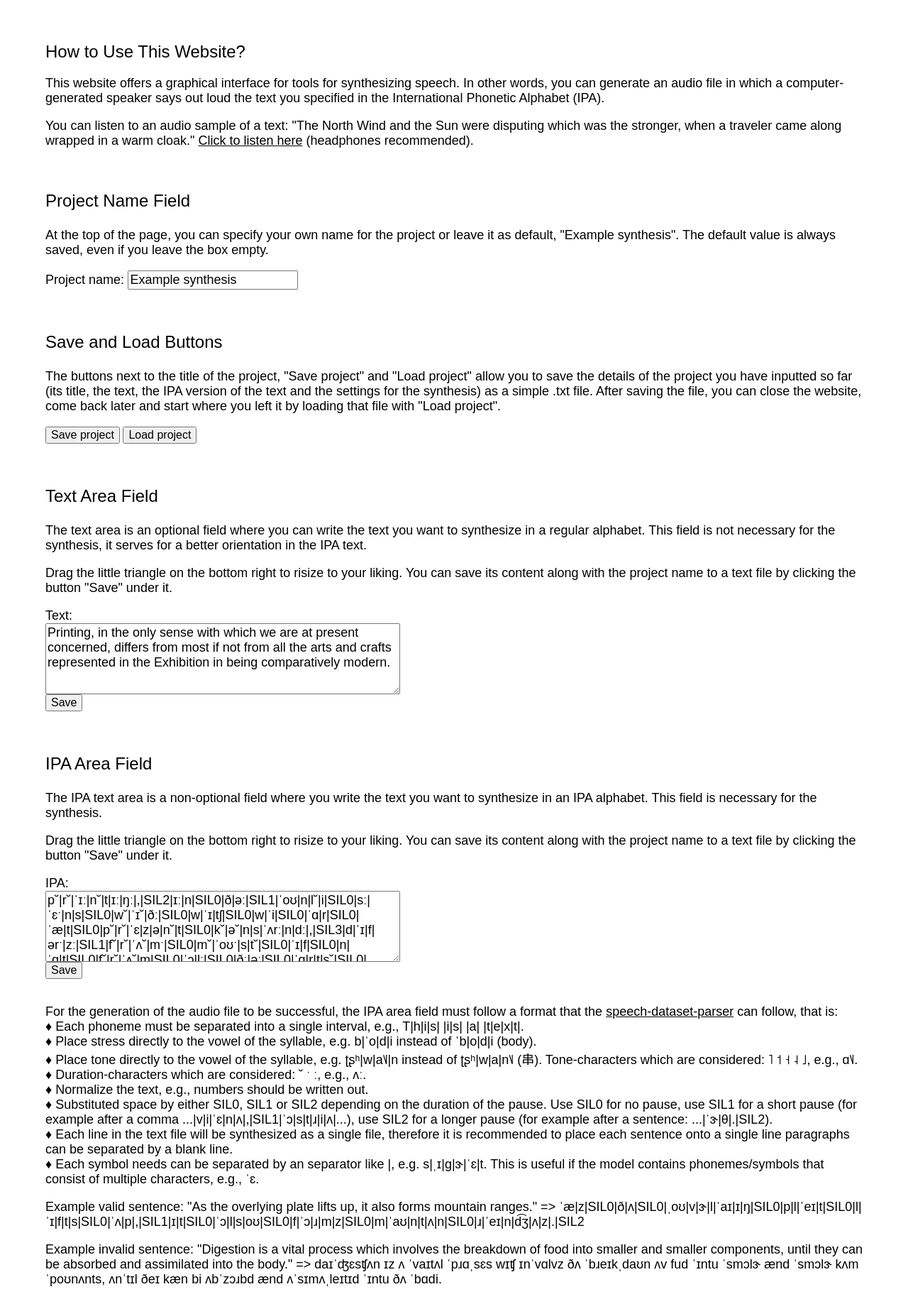
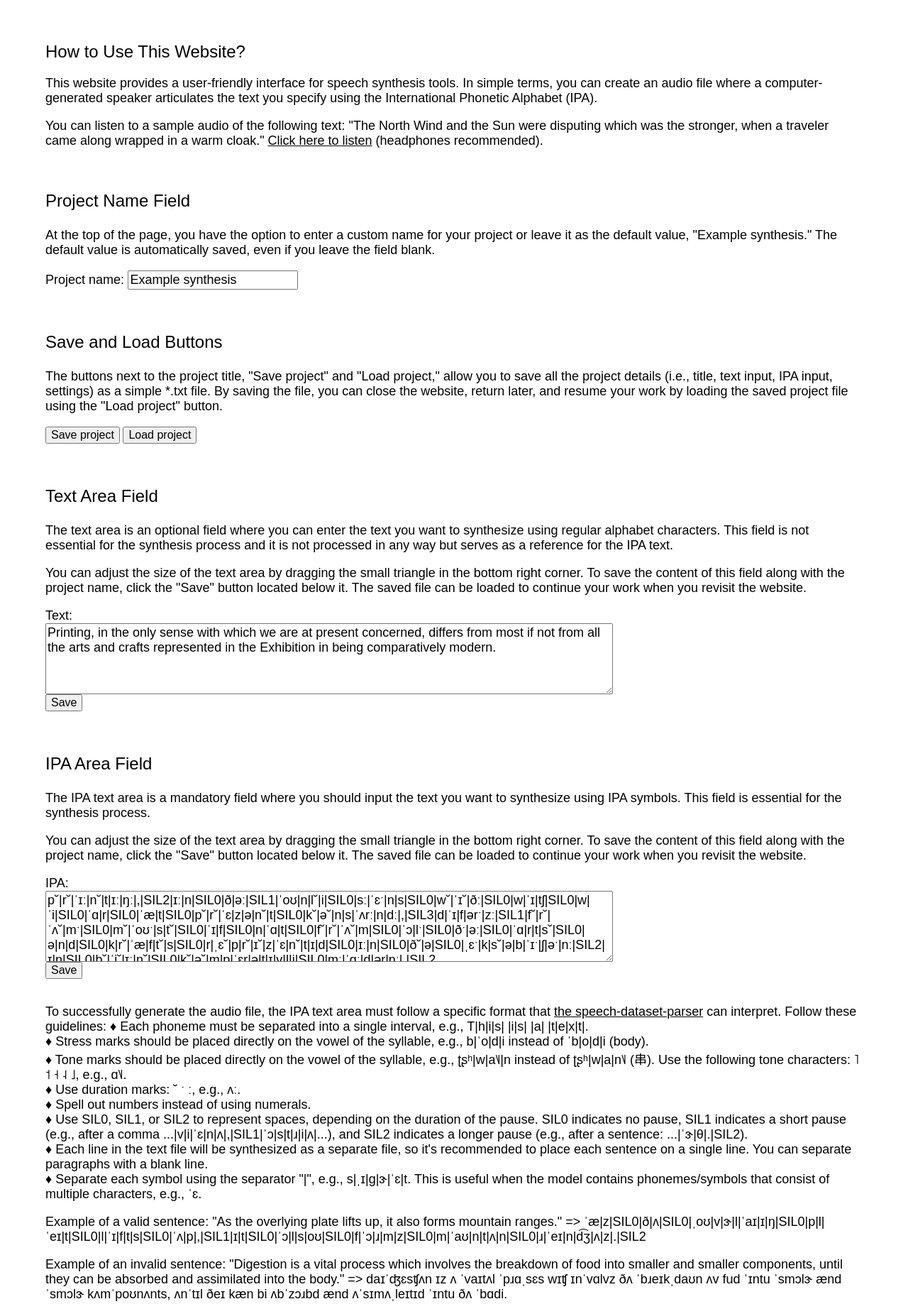
Before and after one commit to ntlprzybysz/synthesis-gui, a Django app: page /synthesis/help/ in a window 1280 px wide. Shown: the part 131-1968 px from the top of the page at 71% size. Run offline with Django 4.2, Linux system fonts and the light colour scheme.

Commit message:
Finished writing about and help, added some changes to CSS and HTML

```diff
--- a/synthesis/static/base.css
+++ b/synthesis/static/base.css
@@ -118,7 +118,8 @@ textarea {
 }
 
 #save-text-input-button,
-#save-ipa-input-button {
+#save-ipa-input-button,
+#download-button {
     width: min-content;
 }
 
--- a/synthesis/templates/help.html
+++ b/synthesis/templates/help.html
@@ -9,31 +9,32 @@
 <div class="content">
     <h2>How to Use This Website?</h2>
     <p>
-        This website offers a graphical interface for tools for synthesizing speech. In other words,
-        you can generate an audio file in which a computer-generated speaker says out loud
-        the text you specified in the International Phonetic Alphabet (IPA).
+        This website provides a user-friendly interface for speech synthesis tools. In simple terms,
+        you can create an audio file where a computer-generated speaker articulates the text
+        you specify using the International Phonetic Alphabet (IPA).
     </p>
     <p>
-        You can listen to an audio sample of a text: "The North Wind and the Sun were disputing which was
+        You can listen to a sample audio of the following text: "The North Wind and the Sun were disputing which was
         the stronger, when a traveler came along wrapped in a warm cloak."
-        <a href="https://tuc.cloud/index.php/s/gzaYDNKinHw6GCz">Click to listen here</a> (headphones recommended).
+        <a href="https://tuc.cloud/index.php/s/gzaYDNKinHw6GCz">Click here to listen</a> (headphones recommended).
     </p>
     <br>
 
     <h3>Project Name Field</h3>
     <p>
-        At the top of the page, you can specify your own name for the project or leave it as default,
-        "Example synthesis". The default value is always saved, even if you leave the box empty.</p>
+        At the top of the page, you have the option to enter a custom name for your project or leave it as
+        the default value, "Example synthesis." The default value is automatically saved, even if you
+        leave the field blank.</p>
         <label for="project-name">Project name:</label>
         <input type="text" id="project-name" value="Example synthesis">
     <br><br><br>
 
     <h3>Save and Load Buttons</h3>
     <p>
-        The buttons next to the title of the project, "Save project" and "Load project" allow you to
-        save the details of the project you have inputted so far (its title, the text, the IPA version
-        of the text and the settings for the synthesis) as a simple .txt file. After saving the file,
-        you can close the website, come back later and start where you left it by loading that file with "Load project".
+        The buttons next to the project title, "Save project" and "Load project," allow you to save all
+        the project details (i.e., title, text input, IPA input, settings) as a simple *.txt file.
+        By saving the file, you can close the website, return later, and resume your work by loading
+        the saved project file using the "Load project" button.
     </p>
     <button type="button" id="save-project-button" class="primary-button">Save project</button>
     <button type="button" id="load-project-button" class="primary-button">Load project</button>
@@ -41,61 +42,66 @@
 
     <h3>Text Area Field</h3>
     <p>
-        The text area is an optional field where you can write the text you want to synthesize in a regular
-        alphabet. This field is not necessary for the synthesis, it serves for a better orientation in the IPA text.
+        The text area is an optional field where you can enter the text you want to synthesize using regular
+        alphabet characters. This field is not essential for the synthesis process and it is not processed
+        in any way but serves as a reference for the IPA text.
     </p>
     <p>
-        Drag the little triangle on the bottom right to risize to your liking. You can save its content along
-        with the project name to a text file by clicking the button "Save" under it.
+        You can adjust the size of the text area by dragging the small triangle in the bottom right corner.
+        To save the content of this field along with the project name, click the "Save" button located below it.
+        The saved file can be loaded to continue your work when you revisit the website.
     </p>
     <label for="text-input">Text:</label>
-    <textarea id="text-input" style="width: 500px; height: 100px;">Printing, in the only sense with which we are at present concerned, differs from most if not from all the arts and crafts represented in the Exhibition in being comparatively modern.</textarea>
+    <textarea id="text-input" style="width: 800px; height: 100px;">Printing, in the only sense with which we are at present concerned, differs from most if not from all the arts and crafts represented in the Exhibition in being comparatively modern.</textarea>
     <button type="button" id="save-text-input-btn" class="primary-button">Save</button>
     <br><br><br>
 
     <h3>IPA Area Field</h3>
     <p>
-        The IPA text area is a non-optional field where you write the text you want to synthesize in an IPA
-        alphabet. This field is necessary for the synthesis.
+        The IPA text area is a mandatory field where you should input the text you want to synthesize using IPA symbols.
+        This field is essential for the synthesis process.
     </p>
     <p>
-        Drag the little triangle on the bottom right to risize to your liking. You can save its content along
-        with the project name to a text file by clicking the button "Save" under it.
+        You can adjust the size of the text area by dragging the small triangle in the bottom right corner.
+        To save the content of this field along with the project name, click the "Save" button located below it.
+        The saved file can be loaded to continue your work when you revisit the website.
     </p>
     <label for="ipa-input">IPA:</label>
-    <textarea id="ipa-input" style="width: 500px; height: 100px;">p˘|r˘|ˈɪː|n˘|t|ɪː|ŋː|,|SIL2|ɪː|n|SIL0|ð|əː|SIL1|ˈoʊ|n|l˘|i|SIL0|sː|ˈɛˑ|n|s|SIL0|w˘|ˈɪ˘|ðː|SIL0|w|ˈɪ|tʃ|SIL0|w|ˈi|SIL0|ˈɑ|r|SIL0|ˈæ|t|SIL0|p˘|r˘|ˈɛ|z|ə|n˘|t|SIL0|k˘|ə˘|n|s|ˈʌrː|n|dː|,|SIL3|d|ˈɪ|f|ərˑ|zː|SIL1|f˘|r˘|ˈʌ˘|mˑ|SIL0|m˘|ˈoʊˑ|s|t˘|SIL0|ˈɪ|f|SIL0|n|ˈɑ|t|SIL0|f˘|r˘|ˈʌ˘|m|SIL0|ˈɔ|lˑ|SIL0|ðˑ|əː|SIL0|ˈɑ|r|t|s˘|SIL0|ə|n|d|SIL0|k|r˘|ˈæ|f|t˘|s|SIL0|r|ˌɛ˘|p|r˘|ɪ˘|z|ˈɛ|n˘|t|ɪ|d|SIL0|ɪː|n|SIL0|ð˘|ə|SIL0|ˌɛˑ|k|s˘|ə|b|ˈɪˑ|ʃ|əˑ|nː|SIL2|ɪ|n|SIL0|b˘|ˈi˘|ɪː|ŋ˘|SIL0|k˘|ə˘|m|p|ˈɛr|ə|t|ɪ|v|l|i|SIL0|mˑ|ˈɑː|d|ər|nː|.|SIL2</textarea>
+    <textarea id="ipa-input" style="width: 800px; height: 100px;">p˘|r˘|ˈɪː|n˘|t|ɪː|ŋː|,|SIL2|ɪː|n|SIL0|ð|əː|SIL1|ˈoʊ|n|l˘|i|SIL0|sː|ˈɛˑ|n|s|SIL0|w˘|ˈɪ˘|ðː|SIL0|w|ˈɪ|tʃ|SIL0|w|ˈi|SIL0|ˈɑ|r|SIL0|ˈæ|t|SIL0|p˘|r˘|ˈɛ|z|ə|n˘|t|SIL0|k˘|ə˘|n|s|ˈʌrː|n|dː|,|SIL3|d|ˈɪ|f|ərˑ|zː|SIL1|f˘|r˘|ˈʌ˘|mˑ|SIL0|m˘|ˈoʊˑ|s|t˘|SIL0|ˈɪ|f|SIL0|n|ˈɑ|t|SIL0|f˘|r˘|ˈʌ˘|m|SIL0|ˈɔ|lˑ|SIL0|ðˑ|əː|SIL0|ˈɑ|r|t|s˘|SIL0|ə|n|d|SIL0|k|r˘|ˈæ|f|t˘|s|SIL0|r|ˌɛ˘|p|r˘|ɪ˘|z|ˈɛ|n˘|t|ɪ|d|SIL0|ɪː|n|SIL0|ð˘|ə|SIL0|ˌɛˑ|k|s˘|ə|b|ˈɪˑ|ʃ|əˑ|nː|SIL2|ɪ|n|SIL0|b˘|ˈi˘|ɪː|ŋ˘|SIL0|k˘|ə˘|m|p|ˈɛr|ə|t|ɪ|v|l|i|SIL0|mˑ|ˈɑː|d|ər|nː|.|SIL2</textarea>
     <button type="button" id="save-text-input-btn" class="primary-button">Save</button>
     <br><br>
     <p>
-        For the generation of the audio file to be successful, the IPA area field must follow a format
-        that the <a href="https://pypi.org/project/speech-dataset-parser/">speech-dataset-parser</a> can follow,
-        that is: <br>
+        To successfully generate the audio file, the IPA text area must follow a specific format that
+        <a href="https://pypi.org/project/speech-dataset-parser/">the speech-dataset-parser</a> can interpret.
+        Follow these guidelines:
         &diams; Each phoneme must be separated into a single interval, e.g., T|h|i|s| |i|s| |a| |t|e|x|t|.<br>
-        &diams; Place stress directly to the vowel of the syllable, e.g. b|ˈo|d|i instead of ˈb|o|d|i (body).<br>
-        &diams; Place tone directly to the vowel of the syllable, e.g. ʈʂʰ|w|a˥˩|n instead of ʈʂʰ|w|a|n˥˩ (串).
-        Tone-characters which are considered: ˥ ˦ ˧ ˨ ˩, e.g., ɑ˥˩.<br>
-        &diams; Duration-characters which are considered: ˘ ˑ ː, e.g., ʌː.<br>
-        &diams; Normalize the text, e.g., numbers should be written out.<br>
-        &diams; Substituted space by either SIL0, SIL1 or SIL2 depending on the duration of the pause.
-        Use SIL0 for no pause, use SIL1 for a short pause (for example after a comma
-        ...|v|i|ˈɛ|n|ʌ|,|SIL1|ˈɔ|s|t|ɹ|i|ʌ|...), use SIL2 for a longer pause (for example after
-        a sentence: ...|ˈɝ|θ|.|SIL2).<br>
-        &diams; Each line in the text file will be synthesized as a single file, therefore it is recommended to
-        place each sentence onto a single line paragraphs can be separated by a blank line.<br>
-        &diams; Each symbol needs can be separated by an separator like |, e.g. s|ˌɪ|ɡ|ɝ|ˈɛ|t.
-        This is useful if the model contains phonemes/symbols that consist of multiple characters, e.g., ˈɛ.<br>
+        &diams; Stress marks should be placed directly on the vowel of the syllable, e.g., b|ˈo|d|i instead of ˈb|o|d|i (body).<br>
+        &diams; Tone marks should be placed directly on the vowel of the syllable, e.g., ʈʂʰ|w|a˥˩|n instead of ʈʂʰ|w|a|n˥˩ (串).
+        Use the following tone characters: ˥ ˦ ˧ ˨ ˩, e.g., ɑ˥˩.<br>
+        &diams; Use duration marks: ˘ ˑ ː, e.g., ʌː.<br>
+        &diams; Spell out numbers instead of using numerals.<br>
+        &diams; Use SIL0, SIL1, or SIL2 to represent spaces, depending on the duration of the pause. SIL0 indicates no pause,
+        SIL1 indicates a short pause (e.g., after a comma ...|v|i|ˈɛ|n|ʌ|,|SIL1|ˈɔ|s|t|ɹ|i|ʌ|...), and SIL2 indicates
+        a longer pause (e.g., after a sentence: ...|ˈɝ|θ|.|SIL2).<br>
+        &diams; Each line in the text file will be synthesized as a separate file, so it's recommended to place each sentence
+        on a single line. You can separate paragraphs with a blank line.<br>
+        &diams; Separate each symbol using the separator "|", e.g., s|ˌɪ|ɡ|ɝ|ˈɛ|t. This is useful when the model contains
+        phonemes/symbols that consist of multiple characters, e.g., ˈɛ.<br>
     </p>
     <p>
-        Example valid sentence: "As the overlying plate lifts up, it also forms mountain ranges." => ˈæ|z|SIL0|ð|ʌ|SIL0|ˌoʊ|v|ɝ|l|ˈaɪ|ɪ|ŋ|SIL0|p|l|ˈeɪ|t|SIL0|l|ˈɪ|f|t|s|SIL0|ˈʌ|p|,|SIL1|ɪ|t|SIL0|ˈɔ|l|s|oʊ|SIL0|f|ˈɔ|ɹ|m|z|SIL0|m|ˈaʊ|n|t|ʌ|n|SIL0|ɹ|ˈeɪ|n|d͡ʒ|ʌ|z|.|SIL2
+        Example of a valid sentence: "As the overlying plate lifts up, it also forms mountain ranges." =>
+        ˈæ|z|SIL0|ð|ʌ|SIL0|ˌoʊ|v|ɝ|l|ˈaɪ|ɪ|ŋ|SIL0|p|l|ˈeɪ|t|SIL0|l|ˈɪ|f|t|s|SIL0|ˈʌ|p|,|SIL1|ɪ|t|SIL0|ˈɔ|l|s|oʊ|SIL0|f|ˈɔ|ɹ|m|z|SIL0|m|ˈaʊ|n|t|ʌ|n|SIL0|ɹ|ˈeɪ|n|d͡ʒ|ʌ|z|.|SIL2
     </p>
     <p>
-        Example invalid sentence: "Digestion is a vital process which involves the breakdown of food into smaller and smaller components, until they can be absorbed and assimilated into the body." => daɪˈʤɛsʧʌn ɪz ʌ ˈvaɪtʌl ˈpɹɑˌsɛs wɪʧ ɪnˈvɑlvz ðʌ ˈbɹeɪkˌdaʊn ʌv fud ˈɪntu ˈsmɔlɝ ænd ˈsmɔlɝ kʌmˈpoʊnʌnts, ʌnˈtɪl ðeɪ kæn bi ʌbˈzɔɹbd ænd ʌˈsɪmʌˌleɪtɪd ˈɪntu ðʌ ˈbɑdi.
+        Example of an invalid sentence: "Digestion is a vital process which involves the breakdown of
+        food into smaller and smaller components, until they can be absorbed and assimilated into the body."
+        => daɪˈʤɛsʧʌn ɪz ʌ ˈvaɪtʌl ˈpɹɑˌsɛs wɪʧ ɪnˈvɑlvz ðʌ ˈbɹeɪkˌdaʊn ʌv fud ˈɪntu ˈsmɔlɝ ænd ˈsmɔlɝ kʌmˈpoʊnʌnts, ʌnˈtɪl ðeɪ kæn bi ʌbˈzɔɹbd ænd ʌˈsɪmʌˌleɪtɪd ˈɪntu ðʌ ˈbɑdi.
     </p><br>
 
     <h3>IPA Chart</h3>
     <p>
-        The IPA chart next to the IPA area field can be used to input common IPA characters at the position
-        of your coursor in the IPA area field.
+        Next to the IPA text area, you will find an IPA chart that can be used to input common IPA characters
+        at the cursor's position in the IPA area field.
     </p>
     <label for="ipa-chart">Insert symbol at cursor position:</label>
     <table id="ipa-chart" name="ipa-chart">
@@ -146,8 +152,60 @@
             </tbody>
     </table>
     <label for="ipa-input-field">IPA:</label><br>
-    <textarea id="ipa-input-field" style="width: 500px; height: 100px;"></textarea><br>
+    <textarea id="ipa-input-field" style="width: 800px; height: 100px;"></textarea><br>
     <button type="button" id="save-text-input-btn" class="primary-button">Save</button>
+    <br><br><br>
+
+    <h3>Settings</h3>
+    <p>
+        The input processing occurs in two stages: synthesizing the text into a mel-spectrogram
+        and converting it into audio files. Each stage requires a specific model, which has a name,
+        symbol range, supported speakers, languages, and accents. This section allows you to select
+        the desired model variant. If you're unsure which options are suitable, we recommend
+        sticking to the default values for now.
+    </p>
+    <label for="model">Model:</label>
+    <select name="model" id="model">
+        <option value="ljspeech">LJSpeech 1.1</option>
+    </select>
+    <label for="voice">Voice:</label>
+    <select name="voice" id="voice">
+        <option value="lindajohnson">Linda Johnson</option>
+    </select>
+    <br><br><br>
+
+    <h3>Output</h3>
+    <p>
+        Each sentence in the text file will be synthesized separately. In the input, each line is considered
+        a sentence, and sentences should be separated by a blank line. You can use the dropdown menu
+        to select the specific sentence you want to synthesize.
+    </p>
+    <label for="sentence">Sentence:</label>
+    <select name="sentence" id="sentence">
+        <option value="sentence">Sentence 1</option>
+    </select>
+    <p>
+        Once your IPA input is ready for synthesis, click the "Synthesize" button. This will initiate the processing.
+    </p>
+    <button type="button" id="synthesize" class="primary-button">Synthesize</button>
+    <p>
+        While the input is being processed, the button will display "Synthesizing...". This may take a few minutes.
+    </p>
+    <button type="button" id="synthesizing" class="primary-button">Synthesizing...</button>
+    <p>
+        Once the audio is ready, you'll have options to play it back and download it.
+    </p>
+    <audio controls>
+            <source src="" type="audio/wav">
+            Your browser does not support the audio tag.
+    </audio>
+    <button id="download-button" style="font-size: medium; font-family: Deja Vu Serif, sans-serif; text-align: center; width: min-content;">Download</button>
+    <br><br><br>
+    <h3>Further questions, problems, feedback</h3>
+    <p>
+        If you have any additional questions, encounter issues while using this website,
+        or would like to provide feedback, please reach out <a href="https://stefantaubert.com/">the project owner</a>.
+    </p>
     <br><br><br>
 </div>
 {% endblock %}
--- a/synthesis/templates/synthesized.html
+++ b/synthesis/templates/synthesized.html
@@ -662,7 +662,7 @@
                                                 </audio>
                                         </li>
                                         <li>
-                                                <button id="download-button" download>Download</button>
+                                                <button id="download-button" style="font-size: medium; font-family: Deja Vu Serif, sans-serif; text-align: center; width: min-content;" download>Download</button>
                                         </li>
                                 </ul>
                         </div>
```
Also changed, not shown: synthesis/templates/about.html (+5 -7 lines), db.sqlite3.
